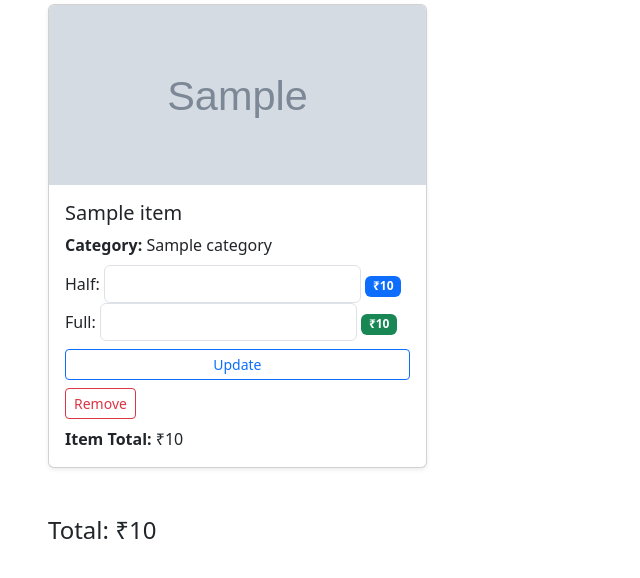
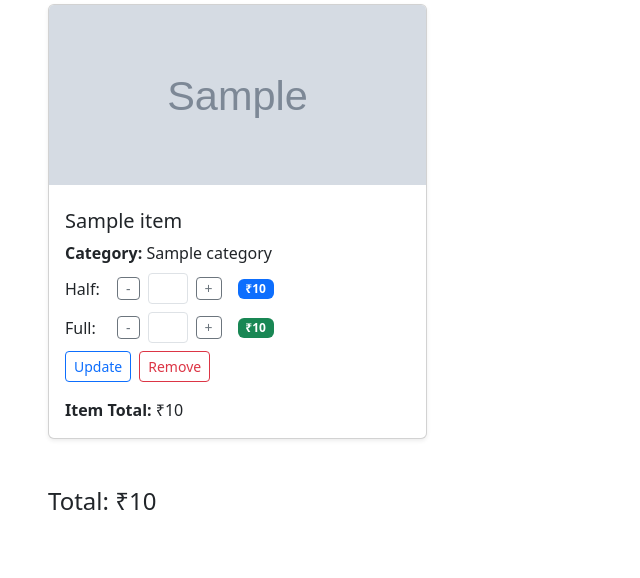
Before and after one commit to Vishwash-chauhan/restro_2, a Flask app: template app/templates/public/cart.html in a window 1280 px wide. Shown: the part 139-717 px from the top of the page, without its empty margins (0-640 px from the left). Run offline with Flask 3, Linux system fonts and the light colour scheme; the template is opened without the code that fills it: most values are stand-ins (such as "Sample title", 1, 10 or a date in 2020); grey boxes marked "Sample" are stand-in pictures; some libraries are stand-ins or nearby versions.

Commit message:
done the cart system is implimented

```diff
--- a/app/public.py
+++ b/app/public.py
@@ -14,7 +14,7 @@ def menu():
         dishes = Dish.query.filter_by(category_id=category_id, is_available=True).all()
     else:
         dishes = Dish.query.filter_by(is_available=True).all()
-    return render_template('public_menu.html', categories=categories, dishes=dishes, selected_category=category_id, session_test=session['test_key'])
+    return render_template('/public/public_menu.html', categories=categories, dishes=dishes, selected_category=category_id, session_test=session['test_key'])
 
 @public_bp.route('/shivdhaba/dish/<int:dish_id>')
 def dish_detail(dish_id):
--- a/app/templates/list_categories.html
+++ b/app/templates/list_categories.html
@@ -11,6 +11,10 @@
                     <h5 class="card-title">{{ category.name }}</h5>
                     <div class="mt-3">
                         <a href="{{ url_for('edit_category', category_id=category.id) }}" class="btn btn-primary btn-sm me-2">Edit</a>
+                        <form action="{{ url_for('delete_category', category_id=category.id) }}" method="post" style="display:inline-block;">
+                            {% if form %}{{ form.hidden_tag() }}{% endif %}
+                            <button type="submit" class="btn btn-danger btn-sm" onclick="return confirm('Delete this category?')">Delete</button>
+                        </form>
                     </div>
                 </div>
             </div>
--- a/app/templates/list_dishes.html
+++ b/app/templates/list_dishes.html
@@ -23,6 +23,10 @@
                     </ul>
                     <div class="mt-2">
                         <a href="{{ url_for('edit_dish', dish_id=dish.id) }}" class="btn btn-primary btn-sm me-2">Edit</a>
+                        <form action="{{ url_for('delete_dish', dish_id=dish.id) }}" method="post" style="display:inline-block;">
+                            <input type="hidden" name="csrf_token" value="{{ csrf_token() }}">
+                            <button type="submit" class="btn btn-danger btn-sm" onclick="return confirm('Delete this dish?')">Delete</button>
+                        </form>
                     </div>
                 </div>
             </div>
--- a/app/templates/public/cart.html
+++ b/app/templates/public/cart.html
@@ -2,35 +2,46 @@
 <div class="container-fluid px-2 px-md-5">
     <h2 class="fw-bold mb-4">Your Cart</h2>
     {% if cart_items %}
-    <form method="post" action="">
     <div class="row">
         {% for item in cart_items %}
         <div class="col-12 col-md-6 col-lg-4 mb-4">
             <div class="card h-100 shadow-sm">
                 {% if item.image %}
-                <img src="{{ url_for('static', filename='images/' ~ item.image) }}" class="card-img-top" alt="{{ item.name }}" style="object-fit:cover; height:180px;">
+                <img src="{{ url_for('static', filename='images/' ~ item.image) }}" class="card-img-top mb-2" alt="{{ item.name }}" style="object-fit:cover; height:180px;">
                 {% endif %}
                 <div class="card-body d-flex flex-column justify-content-between">
                     <h5 class="card-title">{{ item.name }}</h5>
                     <p class="mb-2"><strong>Category:</strong> {{ item.category }}</p>
-                    <form method="post" action="{{ url_for('public.update_cart', dish_id=item.id) }}">
-                        <div class="mb-2">
+                    <form method="post" action="{{ url_for('public.update_cart', dish_id=item.id) }}" class="mb-2">
+                        <input type="hidden" name="csrf_token" value="{{ csrf_token() }}">
+                        <div class="d-flex flex-column gap-2">
                             {% if item.price_half %}
-                            <label>Half:</label>
-                            <input type="number" name="half_qty" value="{{ item.half }}" min="0" class="form-control d-inline-block w-auto" style="width:70px;">
-                            <span class="badge bg-primary">₹{{ item.price_half }}</span>
+                            <div class="d-flex align-items-center gap-2">
+                                <label class="me-1 mb-0" style="min-width:40px;">Half:</label>
+                                <button type="button" class="btn btn-outline-secondary btn-sm px-2 py-0" onclick="this.nextElementSibling.stepDown(); this.nextElementSibling.dispatchEvent(new Event('change'))">-</button>
+                                <input type="number" name="half_qty" value="{{ item.half }}" min="0" class="form-control form-control-sm px-1 text-center" style="width:40px; display:inline-block;" oninput="if(this.value<0)this.value=0">
+                                <button type="button" class="btn btn-outline-secondary btn-sm px-2 py-0" onclick="this.previousElementSibling.stepUp(); this.previousElementSibling.dispatchEvent(new Event('change'))">+</button>
+                                <span class="badge bg-primary ms-2">₹{{ item.price_half }}</span>
+                            </div>
                             {% endif %}
                             {% if item.price_full %}
-                            <label>Full:</label>
-                            <input type="number" name="full_qty" value="{{ item.full }}" min="0" class="form-control d-inline-block w-auto" style="width:70px;">
-                            <span class="badge bg-success">₹{{ item.price_full }}</span>
+                            <div class="d-flex align-items-center gap-2">
+                                <label class="me-1 mb-0" style="min-width:40px;">Full:</label>
+                                <button type="button" class="btn btn-outline-secondary btn-sm px-2 py-0" onclick="this.nextElementSibling.stepDown(); this.nextElementSibling.dispatchEvent(new Event('change'))">-</button>
+                                <input type="number" name="full_qty" value="{{ item.full }}" min="0" class="form-control form-control-sm px-1 text-center" style="width:40px; display:inline-block;" oninput="if(this.value<0)this.value=0">
+                                <button type="button" class="btn btn-outline-secondary btn-sm px-2 py-0" onclick="this.previousElementSibling.stepUp(); this.previousElementSibling.dispatchEvent(new Event('change'))">+</button>
+                                <span class="badge bg-success ms-2">₹{{ item.price_full }}</span>
+                            </div>
                             {% endif %}
                         </div>
-                        <button type="submit" class="btn btn-sm btn-outline-primary">Update</button>
-                    </form>
-                    <form method="post" action="{{ url_for('public.remove_from_cart', dish_id=item.id) }}" class="mt-2">
-                        <button type="submit" class="btn btn-sm btn-outline-danger">Remove</button>
-                    </form>
+                        <div class="d-flex gap-2 mt-2">
+                            <button type="submit" class="btn btn-outline-primary btn-sm">Update</button>
+                            </form>
+                            <form method="post" action="{{ url_for('public.remove_from_cart', dish_id=item.id) }}">
+                                <input type="hidden" name="csrf_token" value="{{ csrf_token() }}">
+                                <button type="submit" class="btn btn-outline-danger btn-sm">Remove</button>
+                            </form>
+                        </div>
                     <div class="mt-2"><strong>Item Total:</strong> ₹{{ item.item_total }}</div>
                 </div>
             </div>
```
